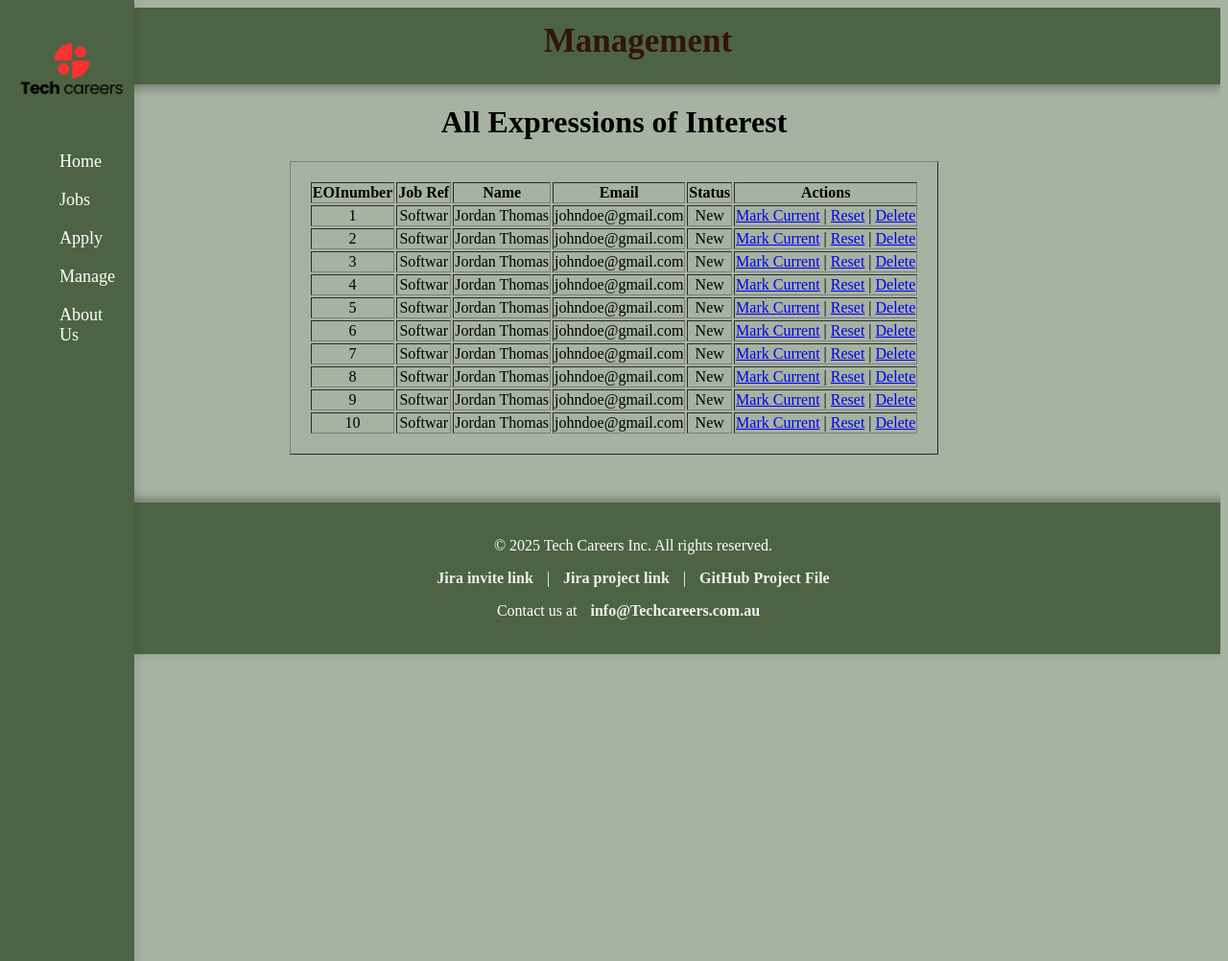
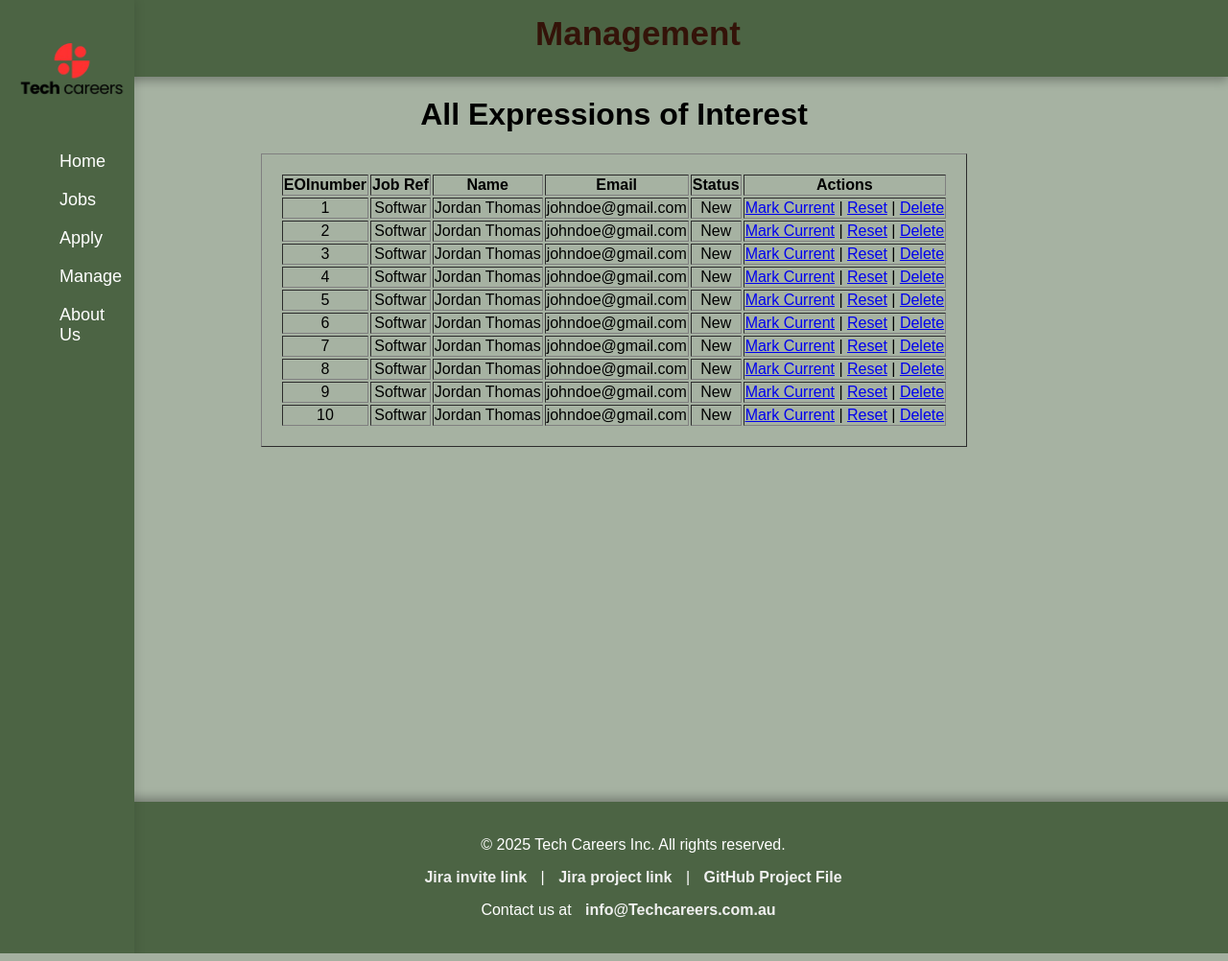
Before and after one commit to JordanThomasButler/LVSJ-GroupProj, a PHP site: page /project1/manage.php in a window 1280 px wide. Shown: the whole page at 96% size. Run offline with PHP 8.4, Linux system fonts and the light colour scheme; data comes from the database, SQL or seed files in the repository.

Commit message:
Fixed header, footer and font layout on manage.php

```diff
--- a/project1/manage.php
+++ b/project1/manage.php
@@ -51,7 +51,7 @@ $result = mysqli_query($conn, $query);
 <head>
     <title>Manage EOIs</title>
 </head>
-<body>
+<body class="management-page">
     <h1 class="center-text">All Expressions of Interest</h1>
     <table border="1">
         <tr>
--- a/styles/styles.css
+++ b/styles/styles.css
@@ -850,3 +850,29 @@ body.management-page {
 .center-text {
     text-align: center;
 }
+
+body.management-page {
+    background-color: #A6B2A2;
+    font-family: Arial, sans-serif;
+    margin: 0;
+    padding: 0;
+}
+
+body.management-page,
+body.management-page html {
+    margin: 0 !important;
+    padding: 0 !important;
+}
+
+body.management-page header.incl {
+    margin-top: 0 !important;
+    padding-top: 0 !important;
+    position: relative;
+    top: 0;
+}
+
+body.management-page footer.incl {
+    margin-top: 370px;
+    bottom: 0;
+    width: 100%;
+}
```
